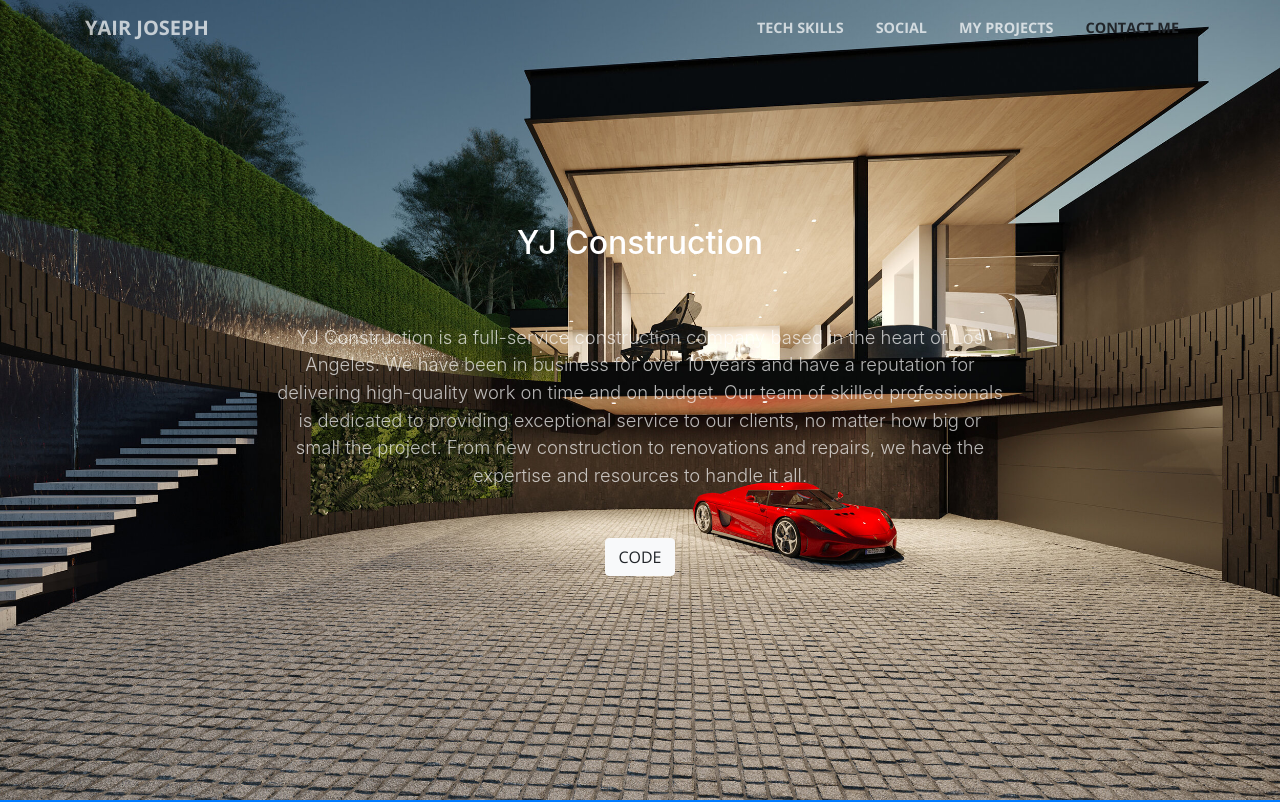
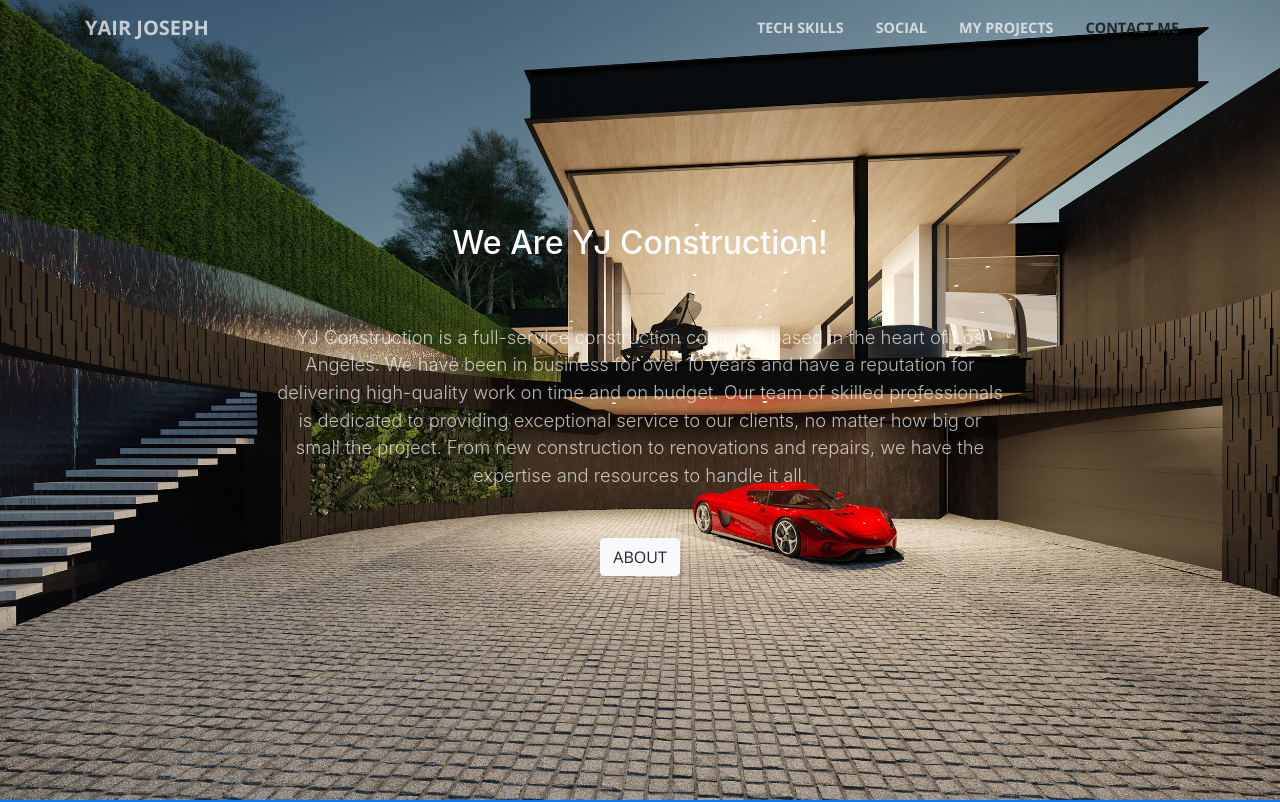
Before and after one commit to yairjoseph/portfolio, a website with bundled scripts: page index.html in a window 1280 px wide. Shown: the top 802 px of the page. Built offline with nearby package versions, Linux system fonts and the light colour scheme.

Commit message:
Update index.html

```diff
--- a/index.html
+++ b/index.html
@@ -64,7 +64,7 @@
         <div class="col-lg-10 mx-auto">
           <!-- <h1 class="text-uppercase"> -->
           <h2>
-            YJ Construction
+            We Are YJ Construction!
           </h2>
           <hr>
         </div>
@@ -73,7 +73,7 @@
             We have been in business for over 10 years and have a reputation for delivering high-quality work on time and on budget.
             Our team of skilled professionals is dedicated to providing exceptional service to our clients, no matter how big or small the project.
             From new construction to renovations and repairs, we have the expertise and resources to handle it all.</p>
-          <a class="btn btn-light btn-xl js-scroll-trigger" href="#about">Code</a>
+          <a class="btn btn-light btn-xl js-scroll-trigger" href="#about">About</a>
 
         </div>
       </div>
```
